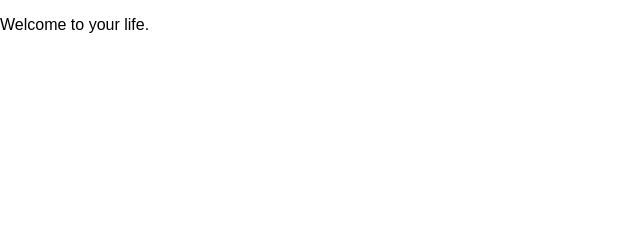
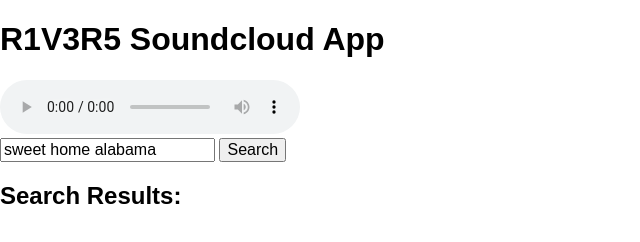
Before and after one commit to R1V3R5/soundcloud-music-app, a website with bundled scripts: page app/index.html in a window 1280 px wide. Shown: the whole page, without its empty margins (0-640 px from the left). Built offline with nearby package versions, Linux system fonts and the light colour scheme; files whose address does not match are found by name.

Commit message:
Basic html layout on page

```diff
--- a/app/index.html
+++ b/app/index.html
@@ -9,7 +9,20 @@
   </head>
   <body>
     <div class="container">
-      <p>Welcome to your life.</p>
+      <h1>R1V3R5 Soundcloud App</h1>
+      <div class="now-playing">
+        <audio src="http://developer.mozilla.org/@api/deki/files/2926/=AudioTest_(1).ogg" autobuffer autoloop loop controls></audio>
+      </div>
+      <div class="song-search">
+      <form class="search">
+        <input type="text" name="search" placeholder="Search for Song" class="search-param" value="sweet home alabama">
+        <button type="submit" class="search-button">Search</button>
+      </form>
+      </div>
+      <div class="search-results">
+        <h2>Search Results:</h2>
+
+      </div>
     </div>
     <script src="js/bundle.js"></script>
   </body>
```
